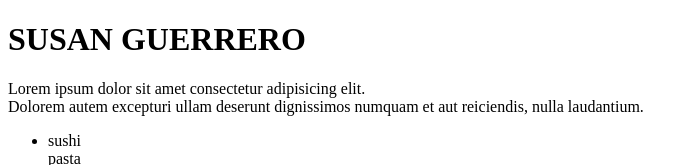
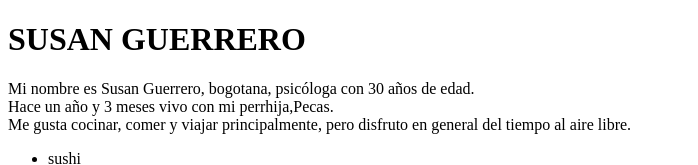
Before and after one commit to mur75/bootcamp--iberoBIT, a plain HTML site: page index.html in a window 1280 px wide. Shown: the top 165 px of the page, without its empty margins (0-698 px from the left). Drawn offline with Linux system fonts and the light colour scheme.

Commit message:
modificar descripción peronal

```diff
--- a/index.html
+++ b/index.html
@@ -17,8 +17,8 @@
 </body>
 <!-- p: para parrafos -->
 <!-- strog: relevancia // <br> enter o punto y aparte  -->
-<p>Lorem ipsum dolor sit amet consectetur adipisicing elit.<br> Dolorem autem excepturi ullam deserunt dignissimos numquam et aut reiciendis, nulla laudantium.</p>
-<!-- sction para seprar las secciones  -->
+<p>Mi nombre es Susan Guerrero, bogotana, psicóloga con 30 años de edad.<br> Hace un año y 3 meses vivo con mi perrhija,Pecas. <br> Me gusta cocinar, comer y viajar principalmente, pero disfruto en general del tiempo al aire libre.   </p>
+<!-- section para seprar las secciones  -->
 <section>
     <!-- crear listas desordenadas -->
     <ul>
```
